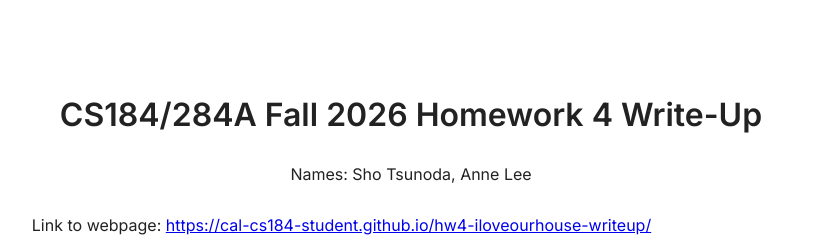
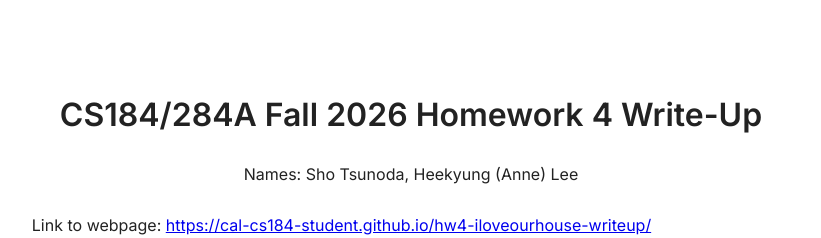
Before and after one commit to cal-cs184-student/hw4-iloveourhouse-writeup, a plain HTML site: page index.html in a window 1280 px wide. Shown: the top 238 px of the page, without its empty margins (229-1050 px from the left). Drawn offline with nearby package versions, Linux system fonts and the light colour scheme; some packages are replaced by stand-ins of ours.

Commit message:
update names

```diff
--- a/index.html
+++ b/index.html
@@ -87,7 +87,7 @@
 <div class="container">
 
 <h1>CS184/284A Fall 2026 Homework 4 Write-Up</h1>
-<div style="text-align: center;">Names: Sho Tsunoda, Anne Lee</div>
+<div style="text-align: center;">Names: Sho Tsunoda, Heekyung (Anne) Lee</div>
 <br>
 Link to webpage: <a href="https://cal-cs184-student.github.io/hw4-iloveourhouse-writeup/">https://cal-cs184-student.github.io/hw4-iloveourhouse-writeup/</a>
 <br>
```
